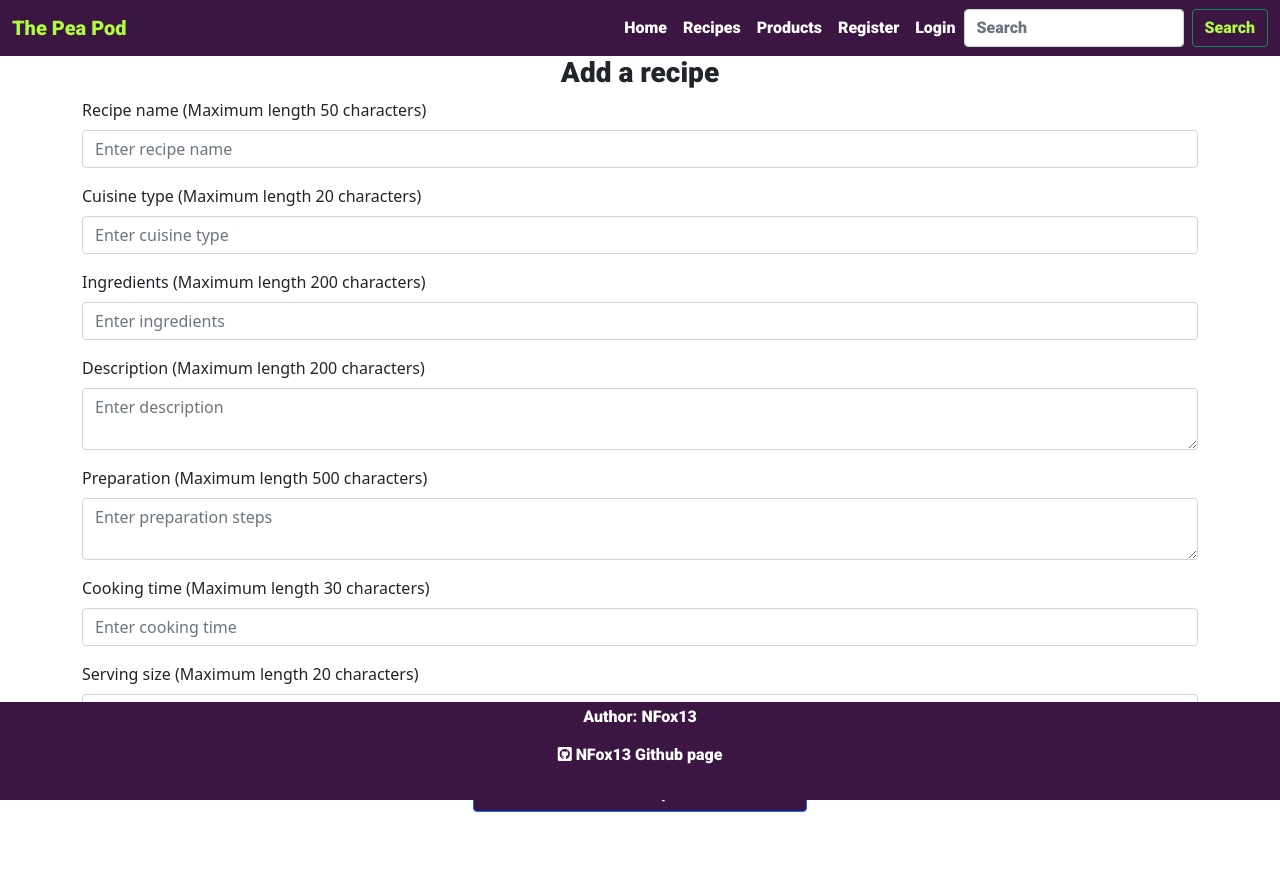
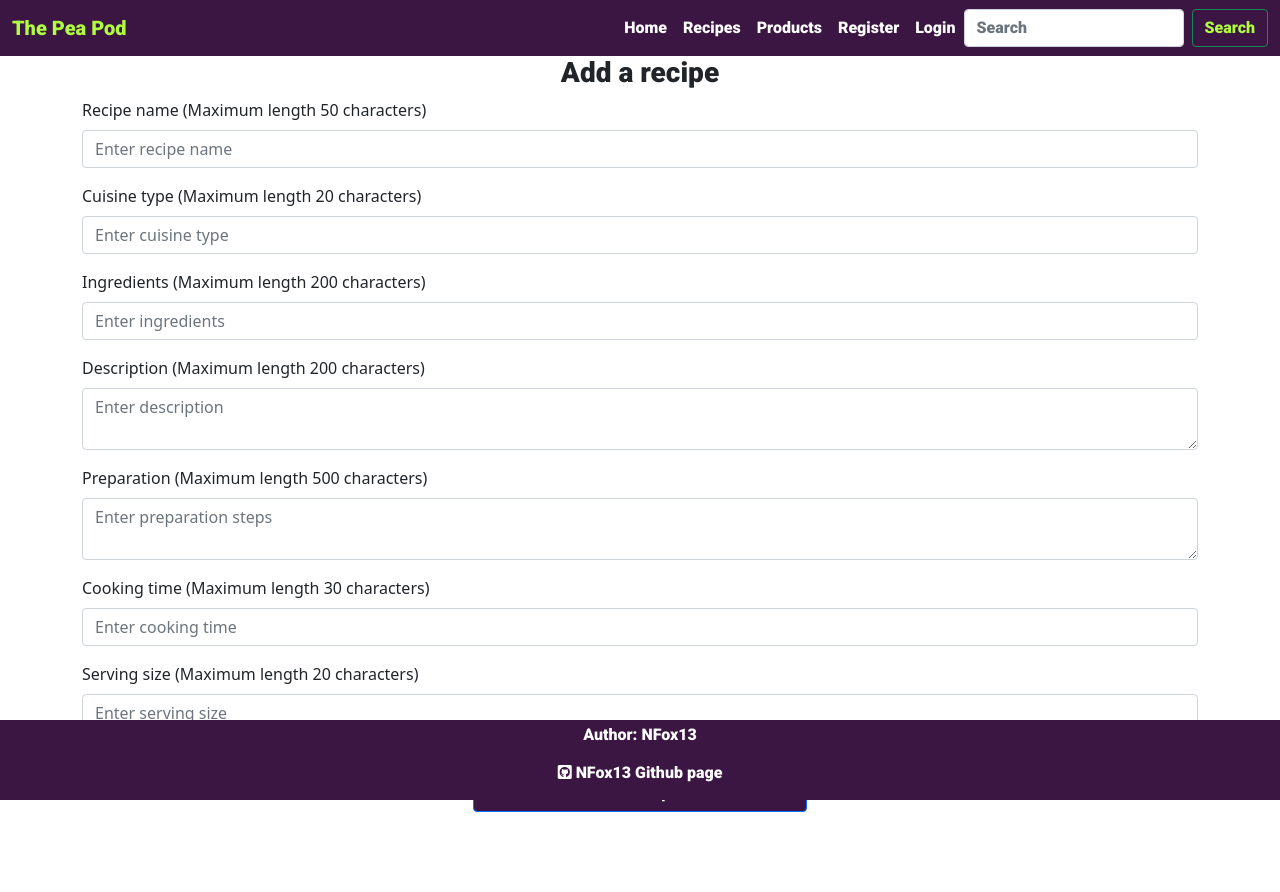
Before and after one commit to NFox13/MS3-Python-and-Data-centric-development, a Flask app: page /add_recipe in a window 1280 px wide. Before the commit the page ends 812 px from the top, so only its background shows below. Run offline with Flask 2, Linux system fonts and the light colour scheme; some libraries are stand-ins or nearby versions.

Commit message:
Fixed issue with my sticker footer covering some of my content. Added overflow-y to my recipes and add/edit recipe pages.

```diff
--- a/static/css/style.css
+++ b/static/css/style.css
@@ -1,12 +1,13 @@
-html {
-    height: 100%;
+/* ---------------------------------------------base.html*/
+.container {
+    position: relative;
+    min-height: 100vh;
 }
 
-body {
-    min-height: 100%;
+.content-wrap {
+  padding-bottom: 5rem;
 }
 
-/* ---------------------------------------------base.html*/
 /* ---------------------------------------------Navbar*/
 .navbar {
     background-color: #3c1642;
@@ -47,6 +48,7 @@ footer {
     left: 0;
     bottom: 0;
     width: 100%;
+     height: 5rem;
 }
 
 footer a:link,
@@ -171,6 +173,10 @@ footer a:active {
     background-color: #affc41;
 }
 
+.list-group {
+    overflow: auto;
+}
+
 /* ---------------------------------------------View recipe page*/
 .table,
 th,
@@ -201,6 +207,10 @@ td {
     font-family: 'Roboto', sans-serif;
 }
 
+.act-recipe {
+    overflow: auto;
+}
+
 /* ---------------------------------------------Products page*/
 .prod-head {
     text-align: center;
--- a/templates/add_recipe.html
+++ b/templates/add_recipe.html
@@ -5,7 +5,7 @@
     <h3 class="add-recipe">Add a recipe</h3>
 </div>
 
-<div class="row">
+<div class="row act-recipe">
     <form class="col s12" method="post" action="{{ url_for('add_recipe') }}">
         <div class="row">
             <div class="mb-3">
--- a/templates/base.html
+++ b/templates/base.html
@@ -82,8 +82,10 @@
     </section>
 
     <main class="container">
+        <div class="content-wrap">
         {% block content %}
         {% endblock %}
+        </div>
     </main>
 
     <footer>
--- a/templates/edit_recipe.html
+++ b/templates/edit_recipe.html
@@ -5,7 +5,7 @@
     <h3 class="add-recipe">Edit recipe</h3>
 </div>
 
-<div class="row">
+<div class="row act-recipe">
     <form class="col s12" method="post" action="{{ url_for('edit_recipe', recipe_id=recipe._id) }}">
         <div class="row">
             <div class="mb-3">
```
